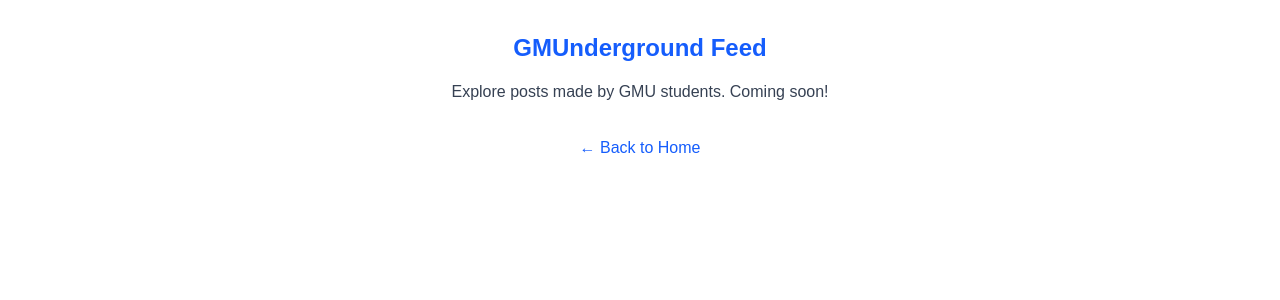
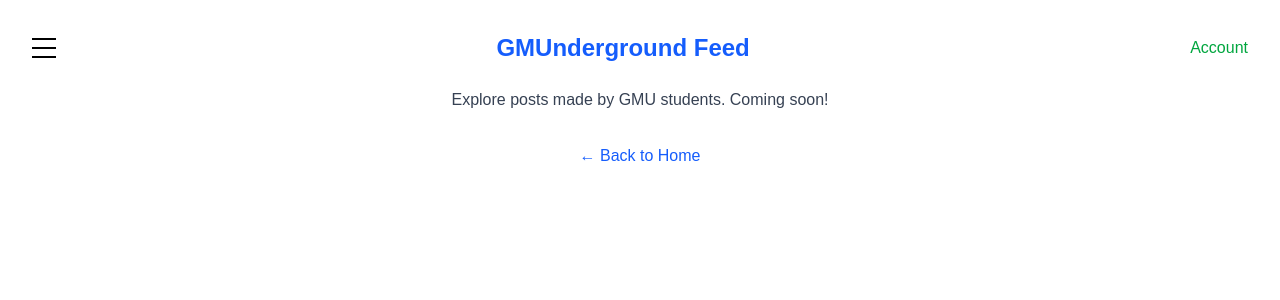
Before and after one commit to snugglebomb/Spencer-s-Website-, a Next.js app: page /feed in a window 1280 px wide. Shown: the top 300 px of the page. Built offline with nearby package versions, Linux system fonts and the light colour scheme.

Commit message:
Marketplace update

```diff
--- a/src/app/feed/page.tsx
+++ b/src/app/feed/page.tsx
@@ -1,10 +1,61 @@
 'use client';
 import Link from "next/link";
+import { useState } from "react";
 
 export default function FeedPage() {
+  const [menuOpen, setMenuOpen] = useState(false);
+  const [accountOpen, setAccountOpen] = useState(false);
   return (
     <main className="min-h-screen p-8 bg-white text-center">
-      <h1 className="text-2xl font-semibold text-blue-600 mb-4">GMUnderground Feed</h1>
+      <div className="flex justify-between items-center mb-6">
+        {/* Hamburger */}
+        <div className="relative flex items-center gap-2">
+          <div
+            className="w-6 h-5 flex flex-col justify-between cursor-pointer"
+            onClick={() => setMenuOpen(!menuOpen)}
+          >
+            <span className="block h-0.5 bg-black transition-transform hover:scale-110"></span>
+            <span className="block h-0.5 bg-black transition-transform hover:scale-110"></span>
+            <span className="block h-0.5 bg-black transition-transform hover:scale-110"></span>
+          </div>
+          {menuOpen && (
+            <div className="absolute mt-8 bg-green-100 shadow-md rounded p-4 w-48 text-left z-10">
+              <ul className="space-y-2">
+                <li>
+                  <Link href="/" className="text-green-700 hover:underline">Home</Link>
+                </li>
+                <li>
+                  <Link href="/feed" className="text-green-700 hover:underline">Feed</Link>
+                </li>
+                <li>
+                  <Link href="/marketplace" className="text-green-700 hover:underline">Marketplace</Link>
+                </li>
+                <li>
+                  <Link href="/events" className="text-green-700 hover:underline">Events</Link>
+                </li>
+              </ul>
+            </div>
+          )}
+        </div>
+
+        {/* Page title */}
+        <h1 className="text-2xl font-semibold text-blue-600">GMUnderground Feed</h1>
+
+        {/* Account dropdown */}
+        <div className="relative">
+          <button
+            className="text-green-600 font-medium"
+            onClick={() => setAccountOpen(!accountOpen)}
+          >
+            Account
+          </button>
+          {accountOpen && (
+            <div className="absolute right-0 mt-2 bg-green-100 shadow-md rounded p-4 w-40 z-10">
+              <button className="block w-full text-left text-green-700 hover:underline">Sign In</button>
+            </div>
+          )}
+        </div>
+      </div>
       <p className="mb-8 text-gray-700">
         Explore posts made by GMU students. Coming soon!
       </p>
```
Also changed, not shown: src/app/events/page.tsx (renamed from src/app/post/page.tsx), src/app/marketplace/page.tsx (renamed from src/app/about/page.tsx).
